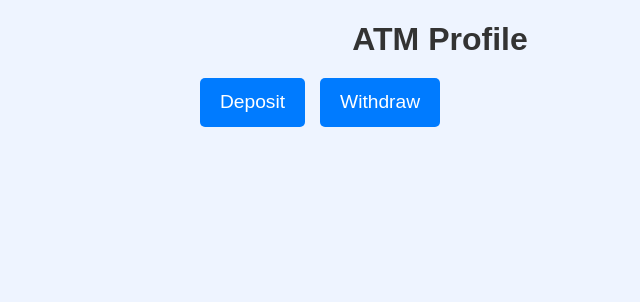
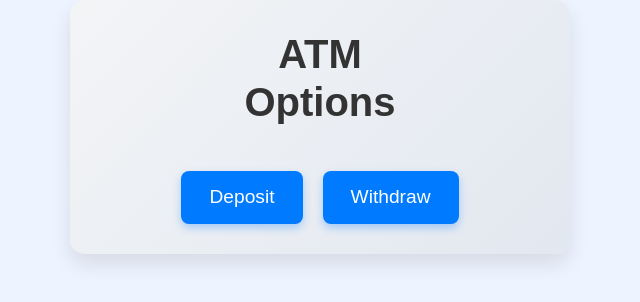
Before and after one commit to Kisara-k/bank-sys, a React (Create React App) app in the folder client/: page /atm in a window 1280 px wide. Shown: the top 302 px of the page, without its empty margins (320-960 px from the left). Built offline with nearby package versions, Linux system fonts and the light colour scheme.

Commit message:
ATM changes

```diff
--- a/client/src/pages/ATMProfile.css
+++ b/client/src/pages/ATMProfile.css
@@ -1,49 +1,79 @@
+/* ATM Profile Container */
 .atm-profile-container {
     display: flex;
     flex-direction: column;
     align-items: center;
-    padding: 20px;
+    padding: 30px;
     max-width: 500px;
     margin: 0 auto;
+    background: linear-gradient(135deg, #f3f4f6, #e2e8f0);
+    border-radius: 15px;
+    box-shadow: 0 10px 20px rgba(0, 0, 0, 0.1);
+    transition: transform 0.3s ease;
 }
 
-.atm-profile-title {
-    font-size: 2rem;
-    color: #333;
-    margin-bottom: 20px;
+.atm-profile-container:hover {
+    transform: translateY(-5px);
 }
 
+/* Profile Title */
+.atm-profile-title {
+    font-size: 2.5rem;
+    color: #333;
+    margin-bottom: 25px;
+    font-weight: 600;
+    text-align: center;
+    margin-right: 15rem;
+}
+
+/* Button Container */
 .atm-buttons {
     display: flex;
-    gap: 15px;
+    gap: 20px;
+    margin-top: 20px;
 }
 
+/* Link Style */
 .atm-button-link {
     text-decoration: none;
 }
 
+/* Button Style */
 .atm-button {
-    padding: 10px 20px;
+    padding: 12px 28px;
     font-size: 1.2rem;
+    font-weight: 500;
+    color: #fff;
+    background-color: #007bff;
     border: none;
-    border-radius: 5px;
-    background-color: #007bff;
-    color: white;
+    border-radius: 8px;
     cursor: pointer;
-    transition: background-color 0.3s ease;
+    box-shadow: 0 4px 8px rgba(0, 123, 255, 0.3);
+    transition: background-color 0.3s ease, transform 0.2s ease, box-shadow 0.2s ease;
 }
 
 .atm-button:hover {
     background-color: #0056b3;
+    box-shadow: 0 6px 12px rgba(0, 86, 179, 0.4);
+    transform: scale(1.05);
 }
 
+.atm-button:active {
+    transform: scale(0.98);
+}
+
+/* Responsive Styles */
 @media (max-width: 600px) {
     .atm-profile-container {
-        padding: 10px;
+        padding: 20px;
+    }
+
+    .atm-profile-title {
+        font-size: 2rem;
     }
 
     .atm-button {
         font-size: 1rem;
-        padding: 8px 16px;
+        padding: 10px 20px;
     }
 }
--- a/client/src/pages/ATMProfile.js
+++ b/client/src/pages/ATMProfile.js
@@ -1,25 +1,20 @@
 import React from 'react';
 import { Link } from 'react-router-dom';
 import './ATMProfile.css';
-
-// Reusable Button Component
-const ATMButton = ({ to, label }) => (
-    <Link to={to} className="atm-button-link">
-        <button className="atm-button" aria-label={label}>
-            {label}
-        </button>
-    </Link>
-);
 
 const ATMProfile = () => {
     return (
         <div className="atm-profile-container">
             <header>
-                <h1 className="atm-profile-title">ATM Profile</h1>
+                <h1 className="atm-profile-title">ATM Options</h1>
             </header>
             <section className="atm-buttons">
-                <ATMButton to="/deposit" label="Deposit" />
-                <ATMButton to="/withdraw" label="Withdraw" />
+                    <Link to="/deposit" className="atm-button-link">
+                        <button className="atm-button" aria-label="Deposit">Deposit</button>
+                    </Link>
+                    <Link to="/withdraw" className="atm-button-link">
+                        <button className="atm-button" aria-label="Withdraw">Withdraw</button>
+                    </Link>
             </section>
         </div>
     );
--- a/client/src/pages/Bms.css
+++ b/client/src/pages/Bms.css
@@ -142,6 +142,9 @@ h1{
     margin-left: 20rem;
     margin-bottom: 2rem;
 }
+#createForm h1{
+    margin-left: 20rem;
+}
 #physical_loan{
     padding-left: 20rem;
 }
--- a/client/src/pages/Loans.js
+++ b/client/src/pages/Loans.js
@@ -67,7 +67,8 @@ export default function Loans() {
         const data = await response.json();
 
         if (response.ok) {
-            setSuccessMessage(data.message); // Set success message from the backend
+                setSuccessMessage(data.message);
+             // Set success message from the backend
         } else {
             setErrorMessage(data.message || 'Something went wrong. Please try again.');
         }
```
Also changed, not shown: client/src/pages/Deposit.css (line endings or trailing spaces), 1 other file (tests, documents, lock files or other folders).
